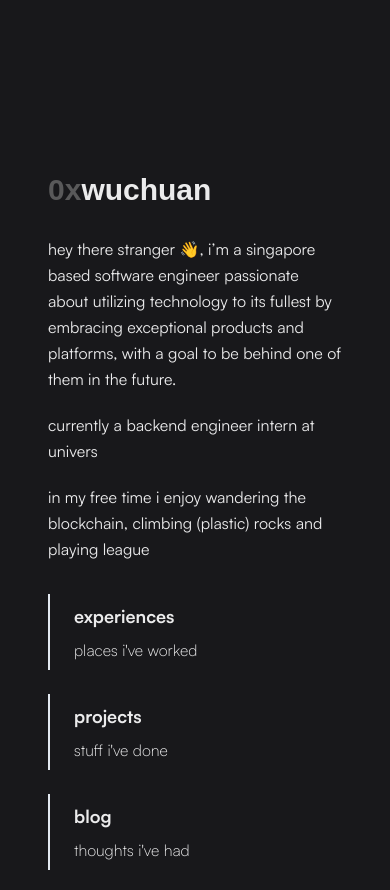
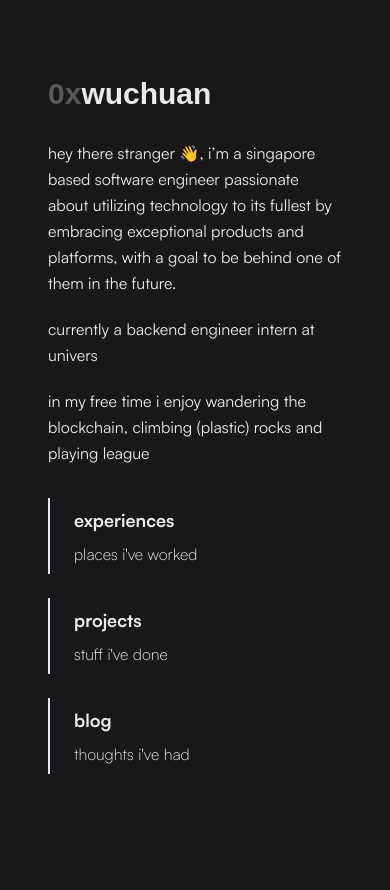
Before and after one commit to 0xwuchuan/wuchuan.xyz, a Next.js app: page / in a window 390 px wide. After the commit the page ends 844 px from the top, so only its background shows below. Built offline with nearby package versions, Linux system fonts and the light colour scheme; a web font is replaced by a local one.

Commit message:
feat: reduce padding for mobile

```diff
--- a/src/components/header.tsx
+++ b/src/components/header.tsx
@@ -1,6 +1,6 @@
 export default function Header() {
   return (
-    <header className="flex flex-row justify-between pt-36 pb-5 px-2 text-offwhite">
+    <header className="flex flex-row justify-between pt-12 sm:pt-36 pb-5 px-2 text-offwhite">
       <div className="mt-7">
         <span className="text-3xl font-bold font-chivo">
           <a className="text-gray">0x</a>wuchuan
```
